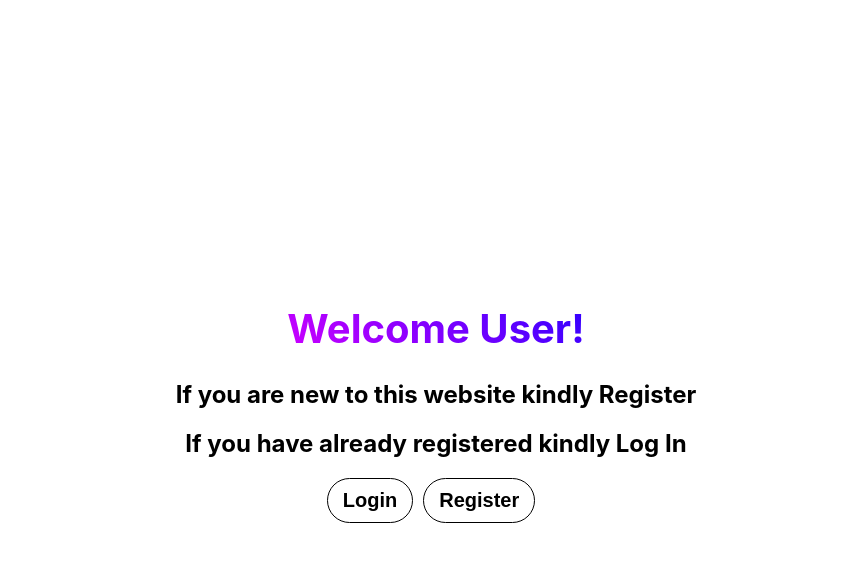
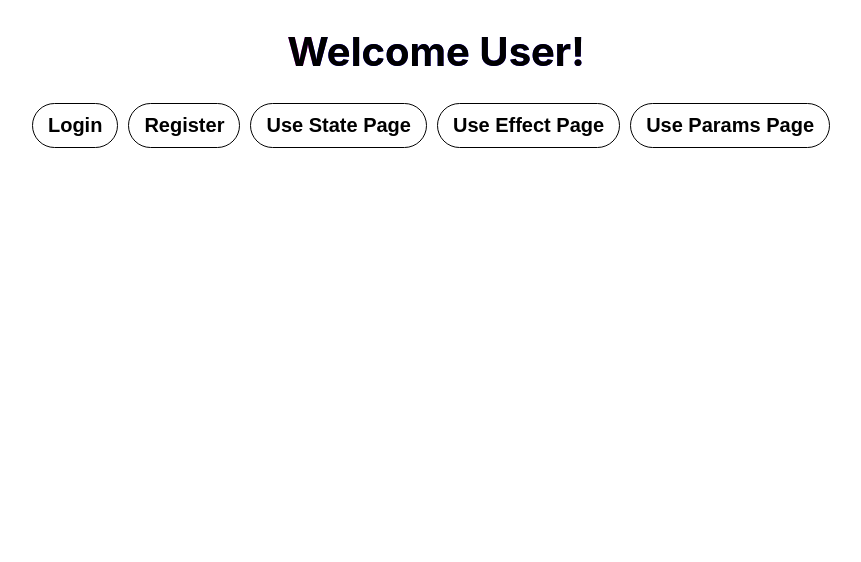
Before and after one commit to DakhaniUsman/awdiz-react-2, a React (Create React App) app in the folder my-app/: page / in a window 1280 px wide. Shown: the top 562 px of the page, without its empty margins (204-1065 px from the left). Built offline with nearby package versions, Linux system fonts and the light colour scheme.

Commit message:
REACT ⚡

```diff
--- a/my-app/src/App.css
+++ b/my-app/src/App.css
@@ -5,7 +5,7 @@
   background-color: white;
   display: flex;
   justify-content: center;
-  align-items: center;
+  /* align-items: center; */
 }
 
 .btn{
@@ -27,11 +27,22 @@
 }
 
 .main-heading{
+  /* width: 100%; */
   font-size: 40px;
-  background:linear-gradient(45deg,magenta,blue);
+  background-image:linear-gradient(-30deg,magenta,blue);
+  background-size: 200%;
   background-clip: text;
   -webkit-background-clip: text;
-  color: transparent;
+  color: #000;
+  /* -webkit-text-fill-color: transparent; */
+  animation: text-animation 3s linear infinite;
+  /* transition: 3s ease-in-out; */
+}
+
+@keyframes text-animation {
+ 100%{
+    background-position: 200% ;
+  }
 }
 
 .App-logo {
--- a/my-app/src/App.jsx
+++ b/my-app/src/App.jsx
@@ -3,6 +3,10 @@ import './App.css';
 import Home from './components/Home';
 import Login from './components/Login';
 import Register from './components/Register';
+import UseState from './components/Day-03/UseState';
+import UseEffect from './components/Day-03/USeEffect';
+import UseParams from './components/Day-03/UseParams';
+import UseParamsProduct from './components/Day-03/UseParamsProduct';
 
 function App() {
   return (
@@ -11,6 +15,10 @@ function App() {
         <Route path='/' element={<Home />} />
         <Route path='/login' element={<Login />} />
         <Route path='/register' element={<Register />} />
+        <Route path='/use-state' element={<UseState />} />
+        <Route path='/use-effect' element={<UseEffect />} />
+        <Route path='/use-params' element={<UseParams />} />
+        <Route path='/use-params-product/:id' element={<UseParamsProduct />} />
       </Routes>
     </div>
   );
--- /dev/null
+++ b/my-app/src/components/Day-03/USeEffect.jsx
@@ -0,0 +1,37 @@
+import { useEffect, useState } from "react";
+
+const UseEffect = () => {
+    const [counter, setCounter] = useState(0);
+    const [counterSecond, setCounterSecond] = useState(99);
+
+    // no dependency
+    // useEffect(()=>{console.log("Component Rendered ⚡")})
+
+    // empty dependency
+    // useEffect(()=>{console.log("Component Rendered on initial load ⚡")},[])
+
+    // single dependency
+    // useEffect(()=> {console.log("Component is rendered on initail load as well as counter state is changed ⚡")},[counter])
+
+    // multiple dependency
+    useEffect(()=> {console.log("U have made the component re render 🥴")},[counter,counterSecond])
+
+    return (
+        <div>
+            <h1>Use Effect Page</h1>
+            {/* type 1 */}
+            {/* in this type*/}
+            <h1>Counter : {counter} </h1>
+            <button className="btn" onClick={()=> setCounter((prevState)=> prevState + 1) }>+</button>
+
+
+            <h1>Counter : {counterSecond} </h1>
+            <button className="btn" onClick={()=> setCounterSecond((prevState)=> prevState + 1) }>+</button>
+
+        </div>
+
+
+    )
+}
+
+export default UseEffect;
--- /dev/null
+++ b/my-app/src/components/Day-03/UseParams.jsx
@@ -0,0 +1,28 @@
+import { useState } from "react";
+import { useNavigate, useParams } from "react-router-dom"
+
+const UseParams = () => {
+
+
+    const router = useNavigate();
+    const [numbers, setNumber] = useState([1,2,3,4,5,6,7])
+
+    return (
+        <div>
+
+
+            <h1>Use Params Page</h1>
+
+            {numbers.map((num)=>(
+                <button className="btn" onClick={()=> router(`/use-params-product/${num}`)}>Page {num}</button>
+            ))}
+
+            {/* <button className="btn" onClick={() => { router("/use-params/2") }}>Page 2</button>
+            <button className="btn" onClick={() => { router("/use-params/3") }}>Page 3</button>
+            <button className="btn" onClick={() => { router("/use-params/4") }}>Page 4</button>
+            <button className="btn" onClick={() => { router("/use-params/5") }}>Page 5</button> */}
+        </div>
+    )
+}
+
+export default UseParams
--- /dev/null
+++ b/my-app/src/components/Day-03/UseParamsProduct.jsx
@@ -0,0 +1,17 @@
+import React from 'react'
+import { useNavigate, useParams } from 'react-router-dom';
+
+
+const UseParamsProduct = () => {
+    const router = useNavigate()
+    const {id} = useParams()
+    return (
+    <div>
+        <h1>Use Params Product Page</h1>
+        <h2>Product - {id}</h2>
+        <button className='btn' onClick={()=> router("/use-params")}>Use Params Page</button>
+    </div>
+  )
+}
+
+export default UseParamsProduct;
--- /dev/null
+++ b/my-app/src/components/Day-03/UseState.jsx
@@ -0,0 +1,30 @@
+import { useState } from "react";
+
+const UseState = () => {
+
+    const [counter, setCounter] = useState(0);
+
+    const Increment = () => { setCounter((prevState) => prevState + 1) }
+    const Decrement = () => {
+        if (counter > 0) {
+            setCounter((prevState) => prevState - 1)
+        } else {
+            alert("counter cannot be less than 0 ❌")
+
+        }
+
+    }
+    const Reset = () => { setCounter(0) }
+
+    return (
+        <div>
+            <h1>Use State Page </h1>
+
+            <h1>Counter : {counter}</h1>
+            <button className="btn" onClick={Increment}>+</button>
+            <button className="btn" onClick={Decrement}>-</button>
+            <button className="btn" onClick={Reset}>Reset</button>
+        </div>
+    )
+}
+export default UseState;
--- a/my-app/src/components/Home.jsx
+++ b/my-app/src/components/Home.jsx
@@ -15,11 +15,11 @@ function Home() {
     <div>
         <h1 className="main-heading">Welcome User!</h1>
 
-        <h2>If you are new to this website kindly Register</h2>
-        <h2>If you have already registered kindly Log In</h2>
-
         <button className="btn" onClick={LoginPage}>Login</button>
         <button className="btn" onClick={RegisterPage}>Register</button>
+        <button className="btn" onClick={()=> router("/use-state")}>Use State Page</button>
+        <button className="btn" onClick={()=> router("/use-effect")}>Use Effect Page</button>
+        <button className="btn" onClick={()=> router("/use-params")}>Use Params Page</button>
     </div>
 )
 
```
